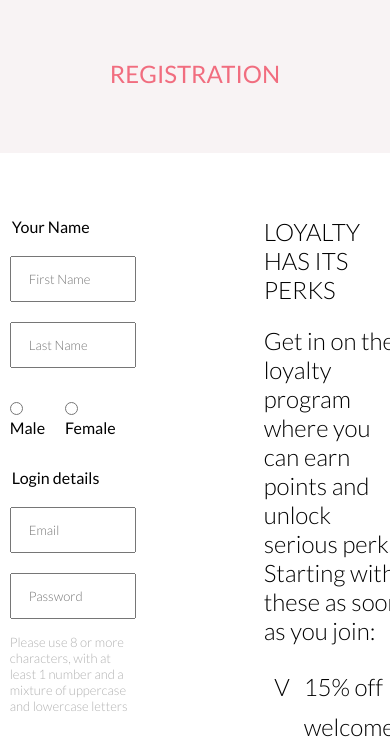
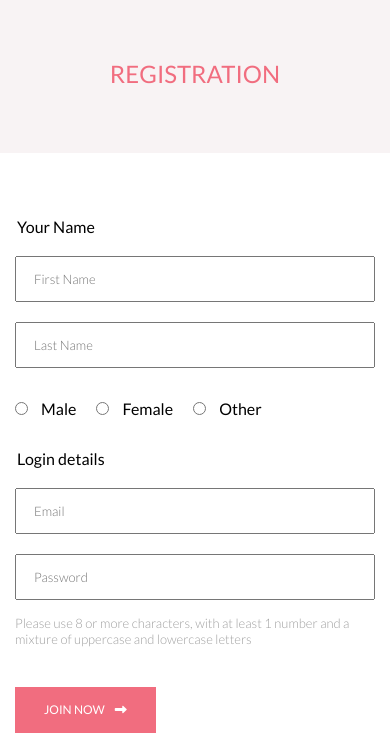
Before and after one commit to Fnomg/store, a website: page src/registration.html in a window 390 px wide. Shown: the part 73-824 px from the top of the page. Drawn offline with Linux system fonts and the light colour scheme.

Commit message:
страница регистрации адаптивна, валидна

```diff
--- a/src/registration.html
+++ b/src/registration.html
@@ -10,9 +10,9 @@
   <link rel="preconnect" href="https://fonts.gstatic.com" crossorigin>
   <link href="https://fonts.googleapis.com/css2?family=Lato:wght@300;400;700&display=swap" rel="stylesheet">
   <link rel="stylesheet" href="./css/style.css">
+  <script src="./js/script-menu.js" defer></script>
   <title>The Brand</title>
 </head>
-<script src="./js/script-menu.js" defer></script>
 <body>
 <header class="header">
   <div class="header__wrapper container">
@@ -81,6 +81,7 @@
     <h2 class="chapter__title">REGISTRATION</h2>
   </div>
 </section>
+
 <section class="registration">
   <div class="registration__wrapper container">
     <form class="registration__form form-reg">
@@ -98,6 +99,10 @@
           <input class="input-radio" type="radio" id="female" name="gender">
           Female
         </label>
+        <label class="label-radio">
+          <input class="input-radio" type="radio" id="other" name="gender">
+          Other
+        </label>
       </fieldset>
       <fieldset class="form-reg__item">
         <legend>Login details</legend>
@@ -106,7 +111,7 @@
       </fieldset>
       <p class="form-reg__text-help">Please use 8 or more characters, with at least 1 number and a mixture of uppercase and lowercase letters</p>
       <button class="form-reg__button button button--pink" type="submit">
-        <p>JOIN NOW</p>
+        <span>JOIN NOW</span>
         <i class="fa fa-long-arrow-right form-reg__btn-icon" aria-hidden="true"></i>
       </button>
     </form>
@@ -124,6 +129,7 @@
     </div>
   </div>
 </section>
+
 <section class="review">
   <div class="review__wrapper container">
     <div class="review__content">
--- /dev/null
+++ b/src/sass/components/form-reg.scss
@@ -0,0 +1,62 @@
+.form-reg {
+  width: 100%;
+  max-width: 360px;
+}
+
+.form-reg__item {
+  border: none;
+  display: flex;
+  align-items: center;
+  flex-direction: column;
+  padding: 0;
+
+  &--horizontal {
+    flex-direction: row;
+
+  }
+}
+
+.form-reg__item:not(:nth-of-type(1)) {
+  margin-top: 31px;
+}
+
+.form-reg__text-help {
+  margin-top: 15px;
+  font-style: normal;
+  font-weight: 300;
+  font-size: 13px;
+  line-height: 16px;
+  color: $lite-accent-text;
+}
+
+
+
+.input-box {
+  margin-top: 20px;
+  width: 100%;
+  padding: 13px 17px;
+  font-style: normal;
+  font-weight: 300;
+  font-size: 13px;
+  line-height: 16px;
+  color: $lite-accent-text;
+  outline: none;
+}
+
+.input-radio {
+  margin-right: 10px;
+}
+
+.label-radio {
+  margin-right: 20px;
+}
+
+.form-reg__button {
+  margin-top: 40px;
+  padding: 16px 29px;
+  background-color: $accent-details;
+  border: none;
+  outline: none;
+  color: white;
+  cursor: pointer;
+}
--- a/src/sass/components/registration.scss
+++ b/src/sass/components/registration.scss
@@ -1,39 +1,54 @@
-input {
-  box-sizing: border-box;
-}
-
-.form-reg {
-  width: 360px;
-}
-
 .registration__wrapper {
   padding-top: 64px;
   padding-bottom: 96px;
   display: flex;
-  align-items: flex-start;
-  justify-content: space-between;
+  flex-direction: column;
+  align-items: center;
+  justify-content: center;
+
+  @media (min-width: 768px) {
+    flex-direction: row;
+    justify-content: space-between;
+    align-items: flex-start;
+  }
 }
 
 .registration__descr {
-  margin-left: 128px;
+  margin-top: 50px;
+  width: 92%;
   max-width: 652px;
+
+  @media (min-width: 768px) {
+    margin-top: 0;
+    margin-left: 128px;
+  }
 }
 
 .registration__title  {
   font-style: normal;
   font-weight: 300;
-  font-size: 24px;
-  line-height: 29px;
-  color: #000000;
+  font-size: 16px;
+  line-height: 19px;
+  color: $darken-text;
+
+  @media (min-width: 768px) {
+    font-size: 24px;
+    line-height: 29px;
+  }
 }
 
 .registration__subtitle {
   margin-top: 22px;
   font-style: normal;
   font-weight: 300;
-  font-size: 24px;
-  line-height: 29px;
-  color: #000000;
+  font-size: 16px;
+  line-height: 19px;
+  color: $darken-text;
+
+  @media (min-width: 768px) {
+    font-size: 24px;
+    line-height: 29px;
+  }
 }
 
 .registration__list {
@@ -44,65 +59,12 @@ input {
 .registration__item {
   font-style: normal;
   font-weight: 300;
-  font-size: 24px;
-  line-height: 40px;
-  color: #000000;
-}
+  font-size:16px;
+  line-height: 25px;
+  color: $darken-text;
 
-.form-reg__item {
-  border: none;
-  display: flex;
-  align-items: center;
-  flex-direction: column;
-  padding: 0;
-
-  &--horizontal {
-    flex-direction: row;
-
+  @media (min-width: 768px) {
+    font-size: 24px;
+    line-height: 40px;;
   }
 }
-
-.form-reg__item:not(:nth-of-type(1)) {
-  margin-top: 31px;
-}
-
-.form-reg__text-help {
-  margin-top: 15px;
-  font-style: normal;
-  font-weight: 300;
-  font-size: 13px;
-  line-height: 16px;
-  color: #B1B1B1;
-}
-
-
-
-.input-box {
-  margin-top: 20px;
-  width: 100%;
-  padding: 13px 17px;
-  font-style: normal;
-  font-weight: 300;
-  font-size: 13px;
-  line-height: 16px;
-  color: #B1B1B1;
-  outline: none;
-}
-
-.input-radio {
-  margin-right: 10px;
-}
-
-.label-radio {
-  margin-right: 20px;
-}
-
-.form-reg__button {
-  margin-top: 40px;
-  padding: 16px 29px;
-  background-color: #f16d7f;
-  border: none;
-  outline: none;
-  color: white;
-  cursor: pointer;
-}
--- a/src/sass/style.scss
+++ b/src/sass/style.scss
@@ -26,3 +26,4 @@
 @import './components/nav';
 @import './components/chapter';
 @import './components/sort';
+@import './components/form-reg';
--- a/src/sass/variables.scss
+++ b/src/sass/variables.scss
@@ -4,7 +4,7 @@ $accent-text: #222222;
 $accent-details: #F16D7F;
 $accent-btn: #ffffff;
 $lighteen-text: #ffffff;
-$lite-accent-text: rgba(159, 159, 159, 0.35);
+$lite-accent-text: rgb(159, 159, 159);
 $lite2-accent-text: #FBFBFB;
 $darken-text: #000000;
 
```
Also changed, not shown: src/css/style.css, 1 other file.
